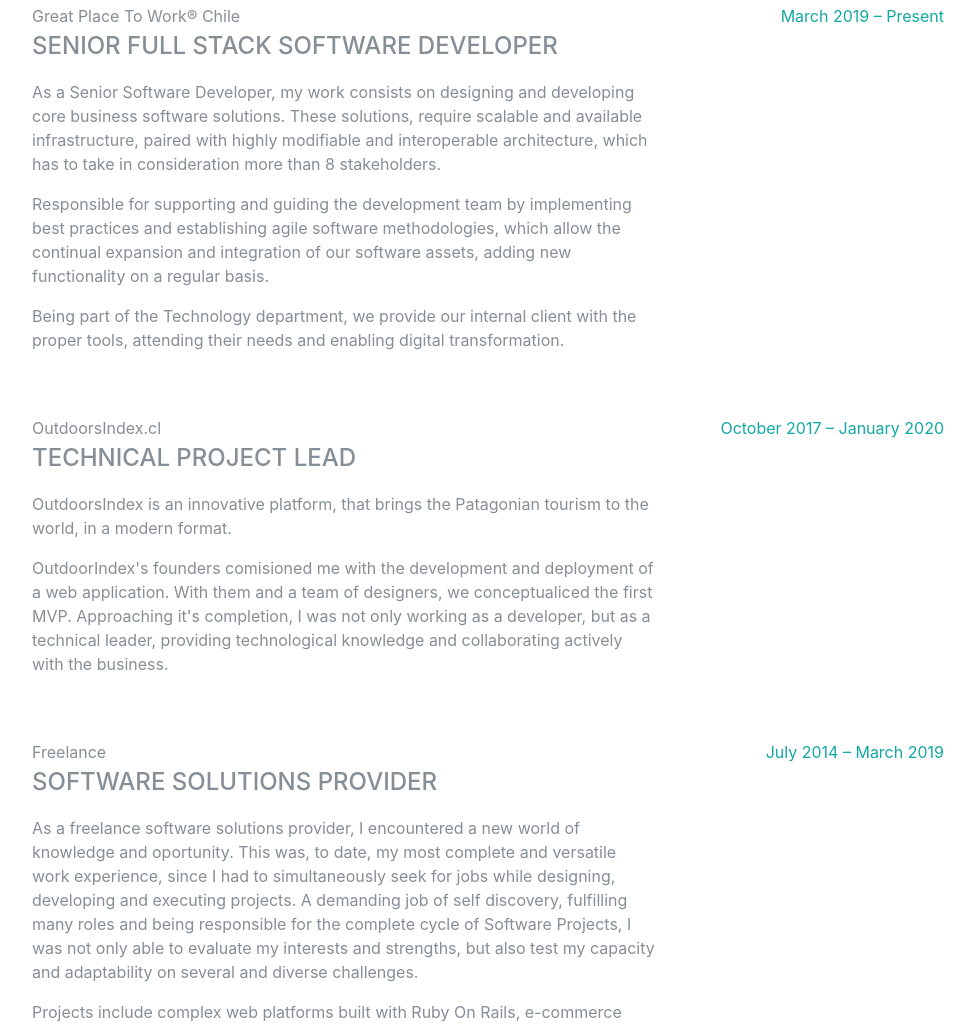
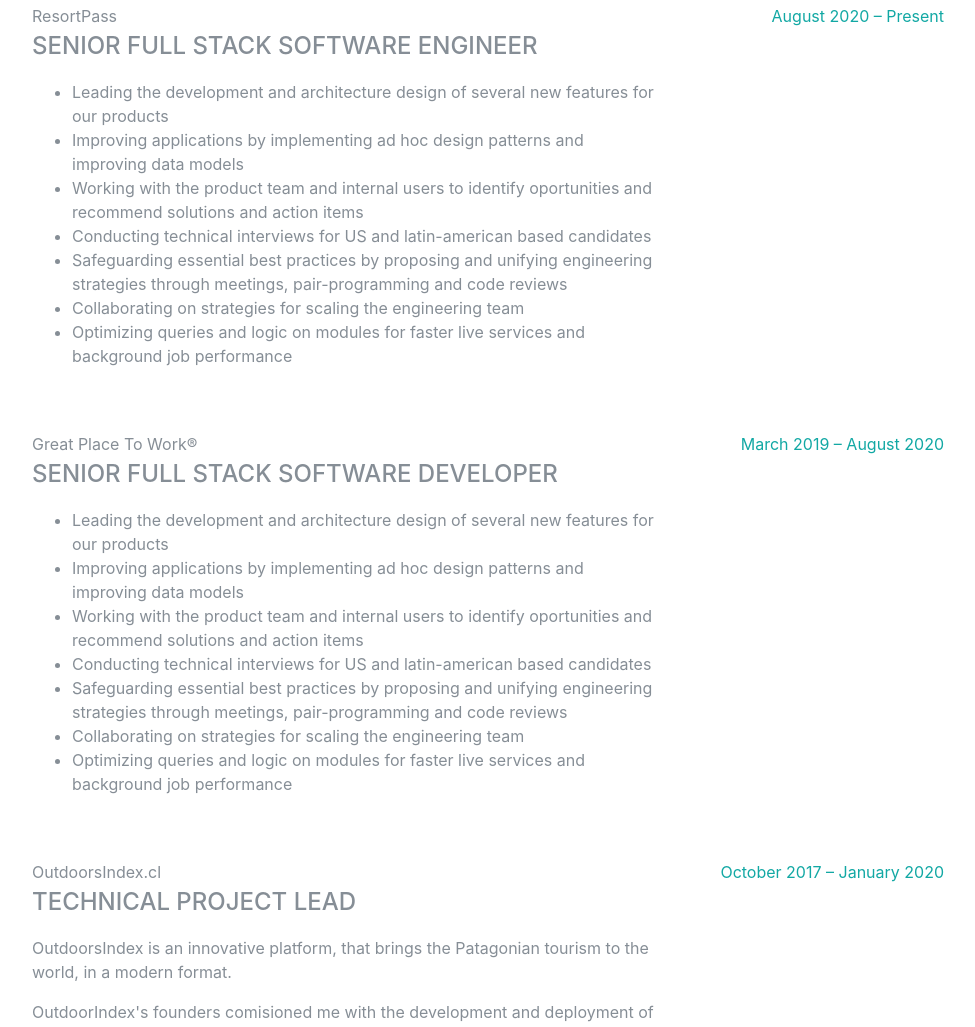
Before and after one commit to PaulNoe/resume, a plain HTML site: page index.html in a window 1280 px wide. Shown: the part 960-1987 px from the top of the page, without its empty margins (288-1263 px from the left). Drawn offline with Linux system fonts and the light colour scheme; a web font is replaced by a local one.

Commit message:
Updated Experience

```diff
--- a/index.html
+++ b/index.html
@@ -71,7 +71,7 @@
         <h1 class="mb-0">Pablo
           <span class="text-primary">Arroyo Noé</span>
         </h1>
-        <div class="subheading mb-5">Carlos Antúnez 1875, apt 405 · Santiago, Chile
+        <div class="subheading mb-5">Av. Cristóbal Colón 3773, apt 701 · Santiago, Chile
           <br> (+56) 9 5257 0855 ·
           <a href="mailto:pablo.arroyo.noe@gmail.com">pablo.arroyo.noe@gmail.com</a>
         </div>
@@ -107,16 +107,39 @@
 
         <div class="resume-item d-flex flex-column flex-md-row justify-content-between mb-5">
           <div class="resume-content">
-            <div class="mb-0">Great Place To Work® Chile</div>
+            <div class="mb-0">ResortPass</div>
+            <div class="subheading mb-3">Senior Full Stack Software Engineer</div>
+              <ul>
+                <li>Leading the development and architecture design of several new features for our products</li>
+                <li>Improving applications by implementing ad hoc design patterns and improving data models</li>
+                <li>Working with the product team and internal users to identify oportunities and recommend solutions and action items</li>
+                <li>Conducting technical interviews for US and latin-american based candidates</li>
+                <li>Safeguarding essential best practices by proposing and unifying engineering strategies through meetings, pair-programming and code reviews</li>
+                <li>Collaborating on strategies for scaling the engineering team</li>
+                <li>Optimizing queries and logic on modules for faster live services and background job performance</li>
+              </ul>
+            </div>
+          <div class="resume-date text-md-right">
+            <span class="text-primary">August 2020 – Present</span>
+          </div>
+        </div>
+
+        <div class="resume-item d-flex flex-column flex-md-row justify-content-between mb-5">
+          <div class="resume-content">
+            <div class="mb-0">Great Place To Work®</div>
             <div class="subheading mb-3">Senior Full Stack Software Developer</div>
-            <p>As a Senior Software Developer, my work consists on designing and developing core business software solutions. These solutions, require scalable and available infrastructure, paired with highly modifiable and interoperable architecture, which has to take in consideration more than 8 stakeholders.</p>
-
-            <p>Responsible for supporting and guiding the development team by implementing best practices and establishing agile software methodologies, which allow the continual expansion and integration of our software assets, adding new functionality on a regular basis.</p>
-
-            <p>Being part of the Technology department, we provide our internal client with the proper tools, attending their needs and enabling digital transformation.</p>
-          </div>
+              <ul>
+                <li>Leading the development and architecture design of several new features for our products</li>
+                <li>Improving applications by implementing ad hoc design patterns and improving data models</li>
+                <li>Working with the product team and internal users to identify oportunities and recommend solutions and action items</li>
+                <li>Conducting technical interviews for US and latin-american based candidates</li>
+                <li>Safeguarding essential best practices by proposing and unifying engineering strategies through meetings, pair-programming and code reviews</li>
+                <li>Collaborating on strategies for scaling the engineering team</li>
+                <li>Optimizing queries and logic on modules for faster live services and background job performance</li>
+              </ul>
+            </div>
           <div class="resume-date text-md-right">
-            <span class="text-primary">March 2019 – Present</span>
+            <span class="text-primary">March 2019 – August 2020</span>
           </div>
         </div>
 
```
